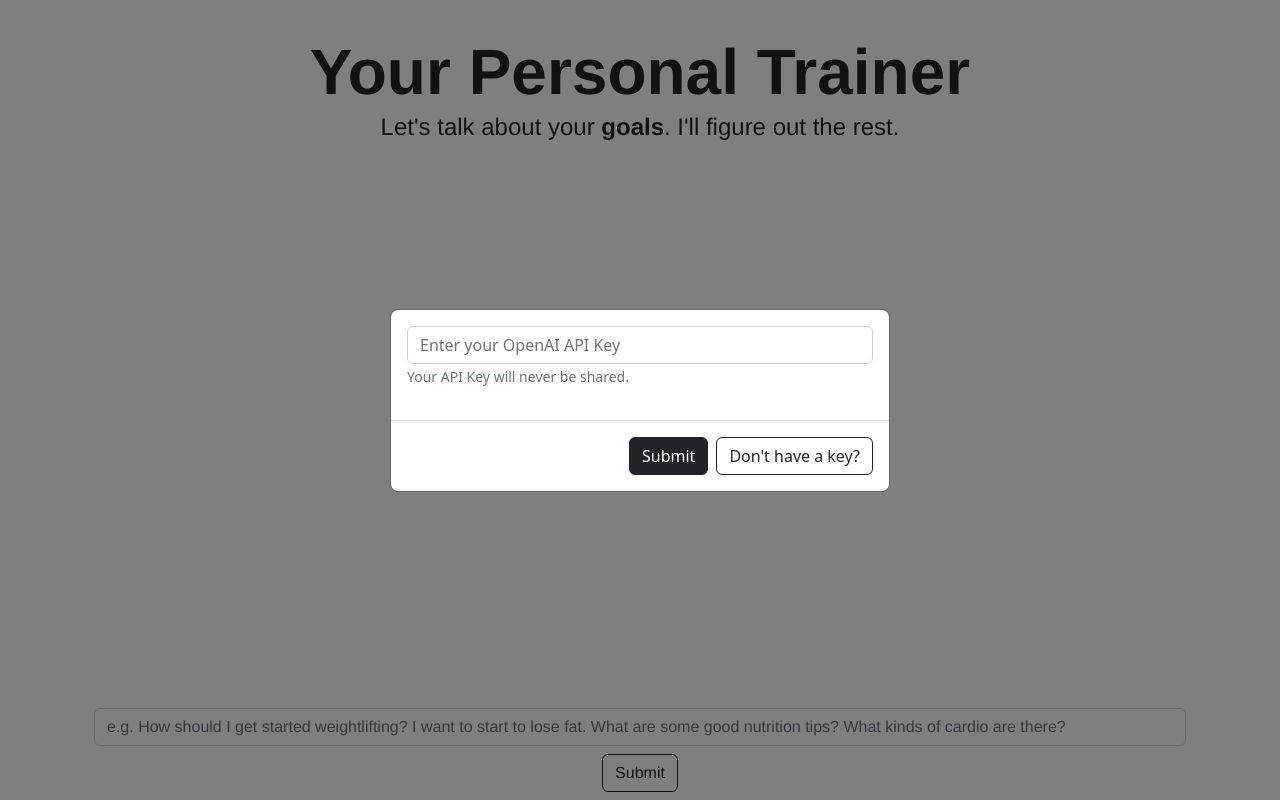
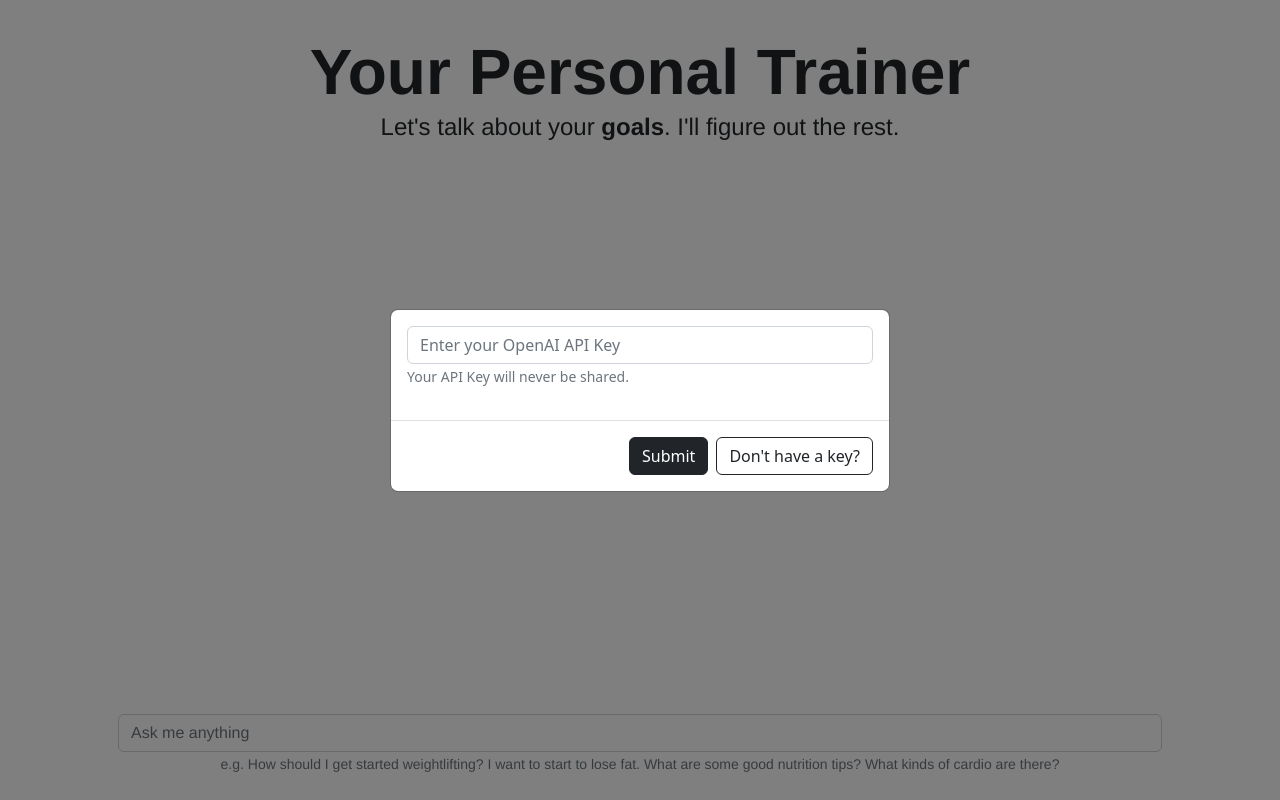
Before and after one commit to zohaib-a-ahmed/personaltrainer, a Next.js app: page /chat in a window 1280 px wide. Built offline with nearby package versions, Linux system fonts and the light colour scheme.

Commit message:
Working styling + user messaging

```diff
--- a/components/ChatPage.js
+++ b/components/ChatPage.js
@@ -4,16 +4,20 @@ import { Container, Form, Row, Button } from "react-bootstrap";
 const ChatPage = () => {
 
     const [input, setInput] = useState('');
+    const [messages, setMessages] = useState([]);
 
     const handleInput = (e) => {
         setInput(e.target.value)
     }
-    const handleSubmit = (e) => {
-        //send req to API
-        //place text into chat
-        console.log(input)
-        setInput('');
-    }
+    const handleKeyDown = (event) => {
+        if (event.key === 'Enter') {
+          event.preventDefault();
+          setInput('');
+          if(input != ''){
+            setMessages([...messages, { type: 'user', text: input }]);
+        }
+        }
+      };
 
     return (
     <Container>
@@ -26,18 +30,29 @@ const ChatPage = () => {
             </Row>
             <Row>
                 <div className="screen">
-
+                    {messages.map((message, index) => (
+                        <Row key={index} className="message">
+                            <div className={message.type === 'user' ? 'user-input' : 'chatbot-response'}>
+                                <div className = "speech-bubble">
+                                    {message.text}
+                                </div>
+                            </div>
+                        </Row>
+                    ))}
                 </div>
             </Row>
             <Row>
                 <div className="input">
-                    <Form>
+                    <Form className = "m-4">
                         <Form.Group>
                             <Form.Control
-                            placeholder="e.g. How should I get started weightlifting? I want to start to lose fat. What are some good nutrition tips? What kinds of cardio are there?"
-                            value = {input} onChange = {handleInput}></Form.Control>
+                            placeholder="Ask me anything"
+                            value = {input} onChange = {handleInput} onKeyDown={e => { handleKeyDown(e)}} ></Form.Control>
+                            <Form.Text className="text-muted">
+                                e.g. How should I get started weightlifting?
+                                I want to start to lose fat. What are some good nutrition tips?
+                                What kinds of cardio are there?</Form.Text>
                         </Form.Group>
-                        <Button size = "md" className = "m-2" variant="outline-dark" onClick={handleSubmit}>Submit</Button>
                     </Form>
                 </div>
             </Row>
--- a/styles/globals.css
+++ b/styles/globals.css
@@ -127,7 +127,7 @@ GPT Output Section
   text-align: left;
 }
 
-.speech-bubble:before {
+/* .speech-bubble:before {
   content: "";
   position: absolute;
   left: 0;
@@ -139,7 +139,7 @@ GPT Output Section
   border-left: 0;
   margin-top: -10px;
   margin-left: -10px;
-}
+} */
 
 .user-input .speech-bubble {
   float: left;
```
